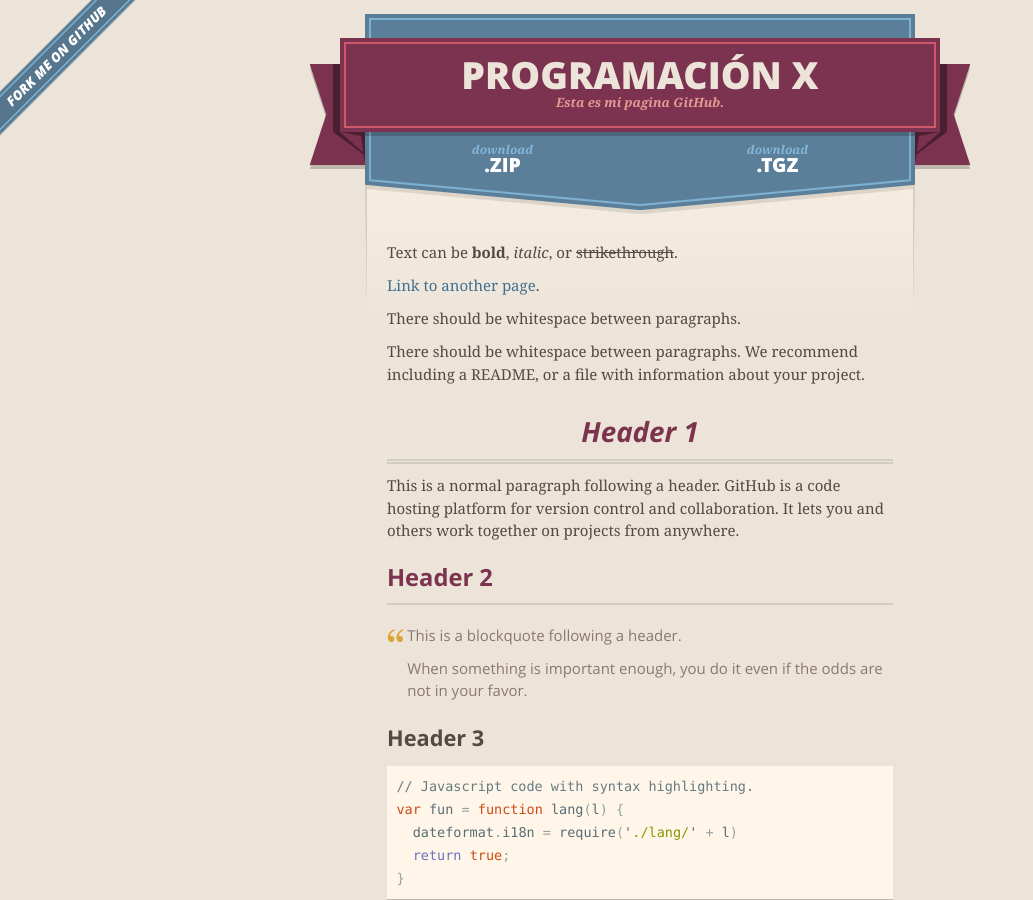
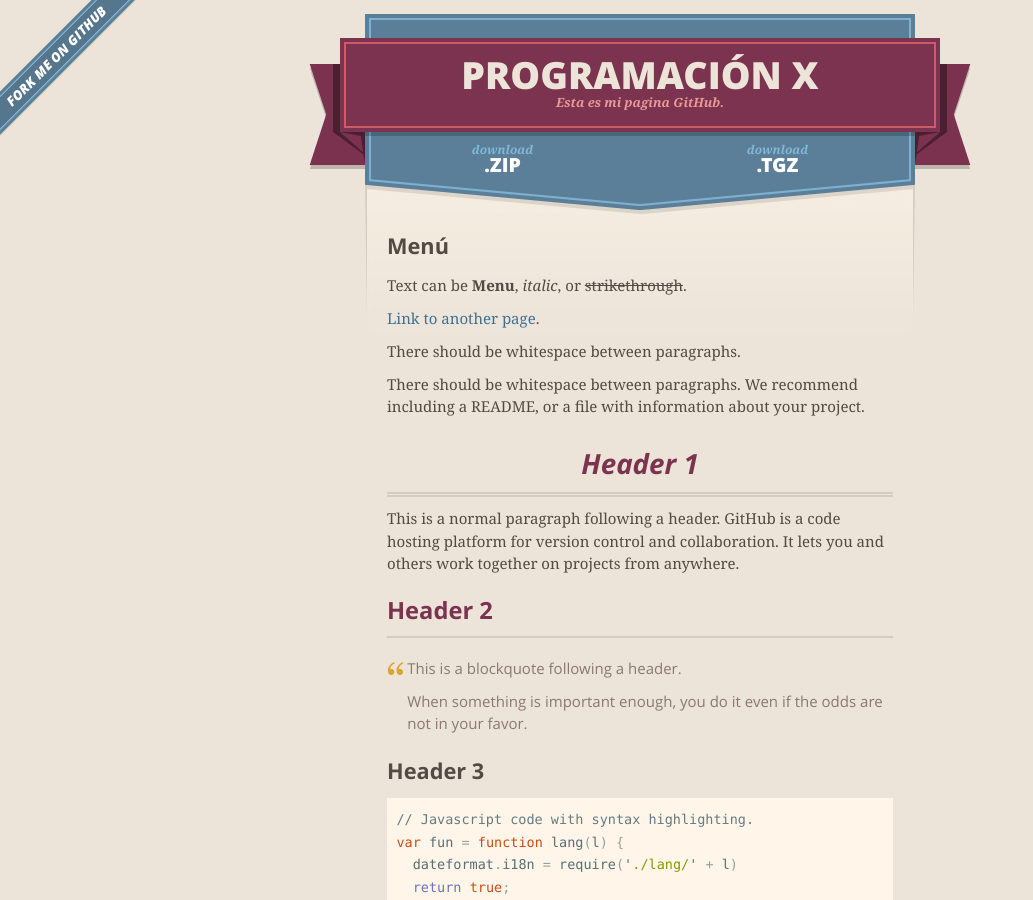
Before and after one commit to Williams7105/williams7105.github.io, a Jekyll site: the page built from index.md, in a window 1280 px wide and 900 px high. Shown: the whole window, without its empty margins (0-1033 px from the left). Built offline with Jekyll 4.4.1, drawn with Linux system fonts in a browser that asks for light colours; our own code applies the rules of GitHub Pages for plain Markdown files.

Commit message:
Update index.md

```diff
--- a/index.md
+++ b/index.md
@@ -1,8 +1,10 @@
 ---
 layout: default
 ---
+### Menú
 
-Text can be **bold**, _italic_, or ~~strikethrough~~.
+
+Text can be **Menu**, _italic_, or ~~strikethrough~~.
 
 [Link to another page](./another-page.html).
 
```
